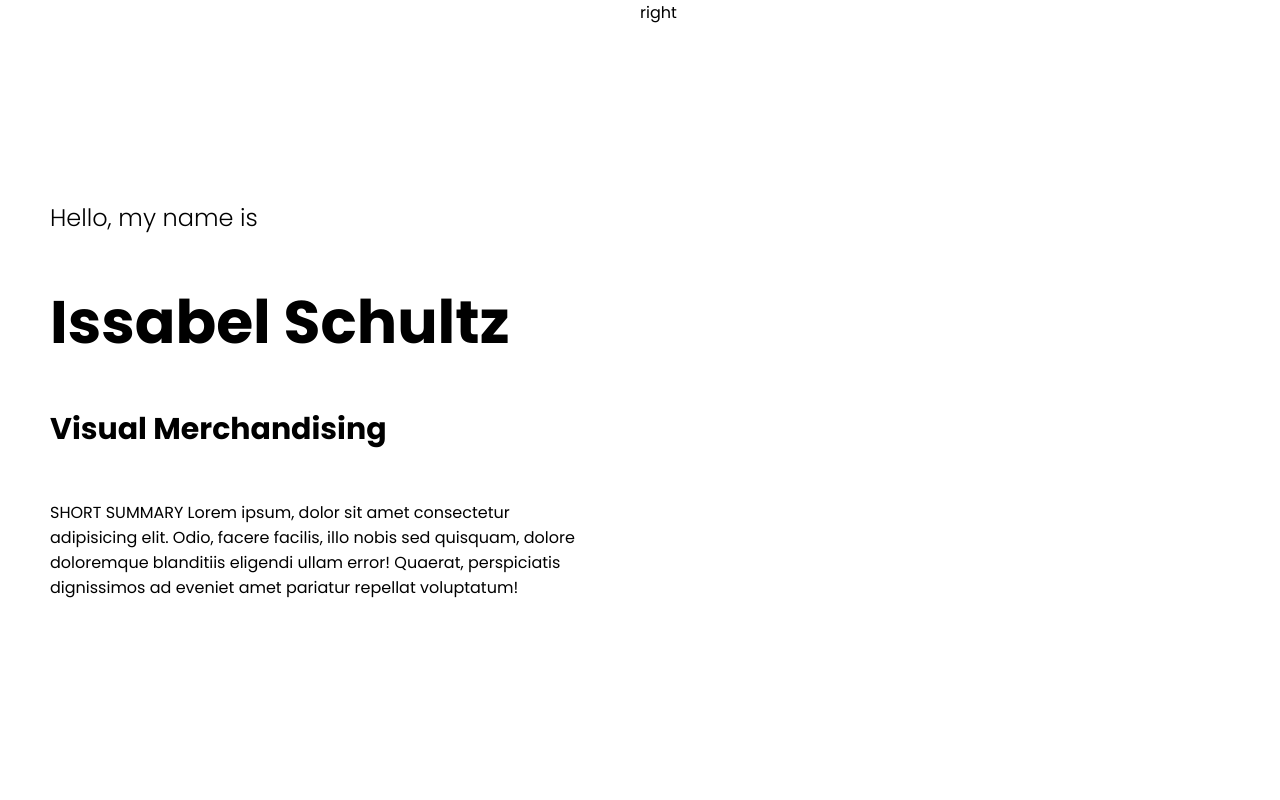
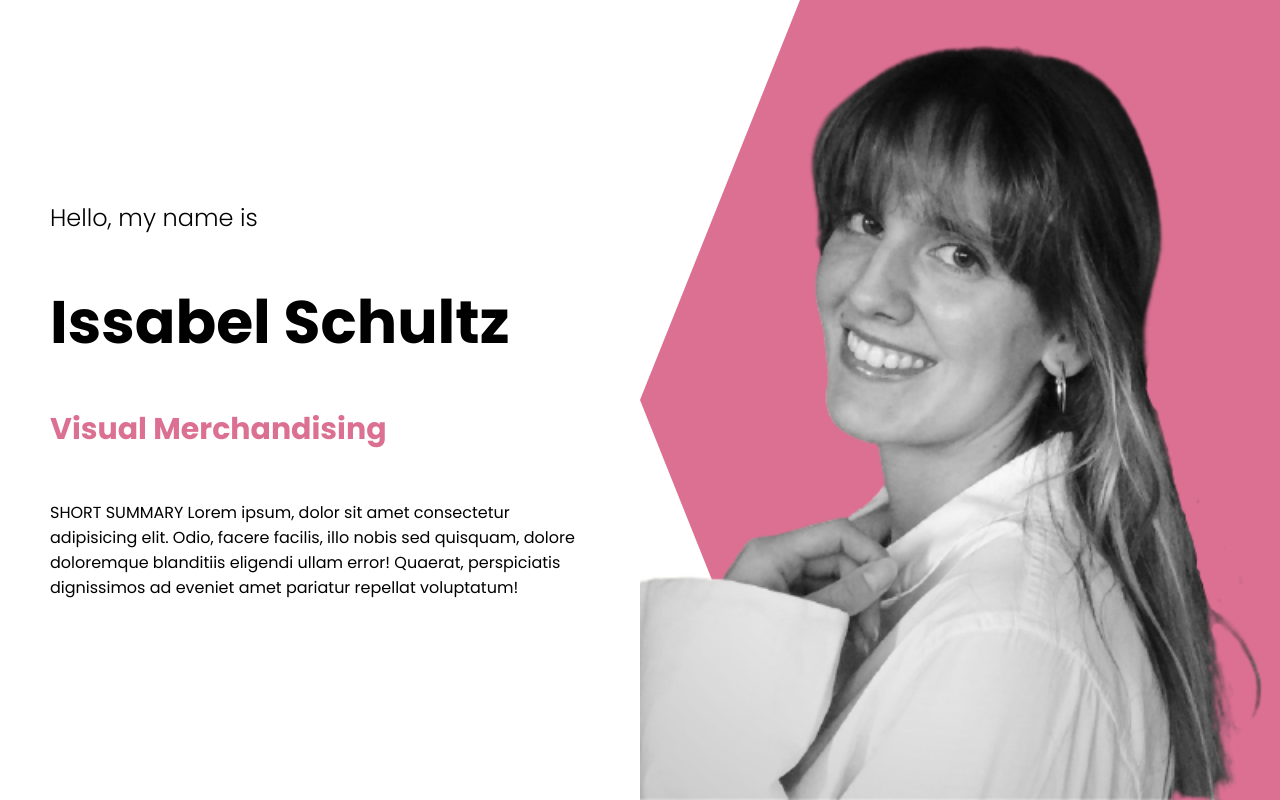
Before and after one commit to adamlsn/issabel-portfolio, a React (Create React App) app: page / in a window 1280 px wide. Built offline with nearby package versions, Linux system fonts and the light colour scheme.

Commit message:
adding picture

```diff
--- a/src/components/about/about.css
+++ b/src/components/about/about.css
@@ -12,6 +12,7 @@
 
 .about-right{
     flex: 1;
+    position: relative;
 }
 
 .about-left-wrapper{
@@ -62,4 +63,22 @@
     font-weight: bold;
     display: flex;
     align-items: center;
+    color: palevioletred;
 }
+
+.about-image{
+    width: 100%;
+    height: 100%;
+    object-fit: cover;
+    position: absolute;
+}
+
+.img-bg{
+    clip-path: polygon(100% 0%, 100% 50%, 100% 100%, 25% 100%, 0% 50%, 25% 0%);
+    background-color: palevioletred;
+    width: 100%;
+    height: 100%;
+    position: absolute;
+    top: 0;
+    right: 0;
+}
--- a/src/components/about/about.jsx
+++ b/src/components/about/about.jsx
@@ -1,4 +1,5 @@
 import "./about.css"
+import Portfolio from "../../img/portfolio.jpg"
 
 const About = () => {
     return (
@@ -23,7 +24,10 @@ const About = () => {
                     </div>
                 </div>
             </div>
-            <div className="about-right">right</div>
+            <div className="about-right">
+                <div className="img-bg"></div>
+                <img src={Portfolio} alt="" className="about-image" />
+            </div>
         </div>
     )
 }
```
Also changed, not shown: src/img/portfolio.jpg (added).
